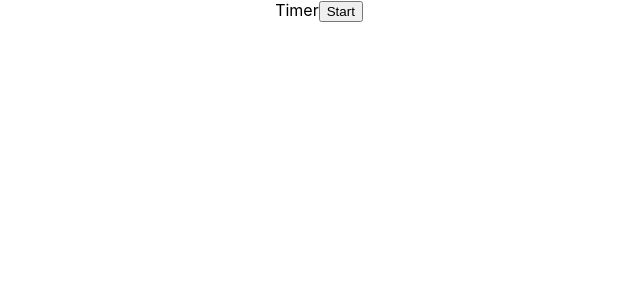
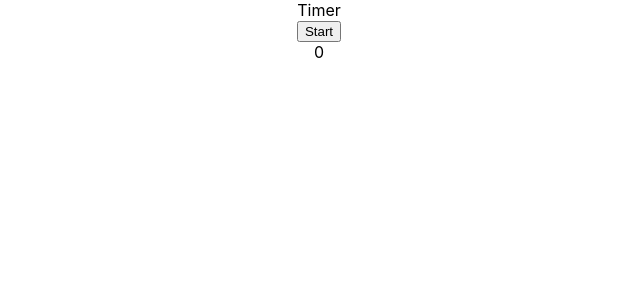
Before and after one commit to amara-j/timer, a React (Create React App) app: page / in a window 1280 px wide. Shown: the top 300 px of the page, without its empty margins (321-961 px from the left). Built offline with nearby package versions, Linux system fonts and the light colour scheme.

Commit message:
render time elapsed using state instead of console.log

```diff
--- a/src/Countdown.js
+++ b/src/Countdown.js
@@ -1,7 +1,7 @@
-// import { useState } from "react";
+import { useState } from "react";
 
 const Stopwatch = () => {
-  //   const [timeElapsed, updateTimeElapsed] = useState(0);
+  const [timeElapsed, updateTimeElapsed] = useState(0);
 
   const calculateTime = () => {
     let startTime = Date.now();
@@ -29,15 +29,19 @@ const Stopwatch = () => {
       1000,
       20,
       () => {
-        console.log(Math.floor((Date.now() - startTime) / 1000));
+        updateTimeElapsed(Math.floor((Date.now() - startTime) / 1000));
       },
       () => {
-        console.log("Timer done!");
+        updateTimeElapsed("Timer done!");
       }
     );
   };
-
-  return <button onClick={() => calculateTime()}>Start</button>;
+  return (
+    <div>
+      <button onClick={() => calculateTime()}>Start</button>
+      <div>{timeElapsed}</div>
+    </div>
+  );
 };
 
 export default Stopwatch;
```
Also changed, not shown: 1 other file (tests, documents, lock files or other folders).
